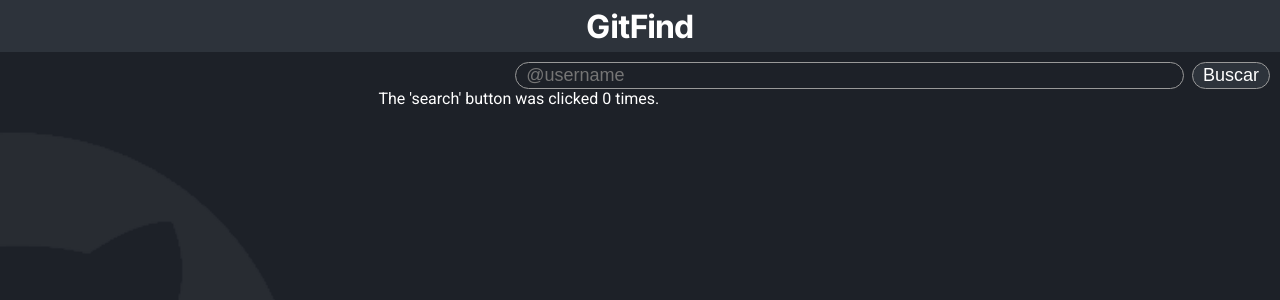
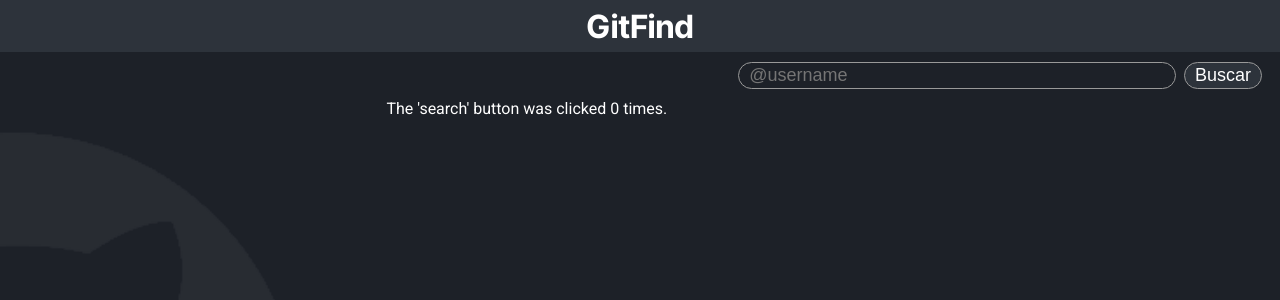
Before and after one commit to lnabesima/dio-react-gitfind, a React (Vite) app: page / in a window 1280 px wide. Shown: the top 300 px of the page. Built offline with nearby package versions, Linux system fonts and the light colour scheme.

Commit message:
refactor: adjust CSS styles for responsiveness and spacing consistency
Added padding and gap to the layout in Home page styles for better
element spacing. Removed unnecessary max-width constraints from Button
and Input components, and introduced a responsive rule for wider screens
 in Input styles.

```diff
--- a/src/components/Button/button.module.css
+++ b/src/components/Button/button.module.css
@@ -1,7 +1,6 @@
 .button {
     border: 1px solid #999999;
     border-radius: 24px;
-    max-width: 75%;
     background: #2D333B;
     font-size: 1.125rem;
     color: white;
@@ -20,9 +19,3 @@
         color: #2D333B;
     }
 }
-
-@media (max-width: 620px) {
-    input {
-        max-width: 100%;
-    }
-}
--- a/src/components/Input/input.module.css
+++ b/src/components/Input/input.module.css
@@ -2,7 +2,6 @@ input {
     border: 1px solid #999999;
     border-radius: 24px;
     width: 100%;
-    max-width: 75%;
     background: transparent;
     font-size: 1.125rem;
     color: white;
@@ -14,3 +13,9 @@ input {
         max-width: 100%;
     }
 }
+
+@media (min-width: 1000px) {
+    input {
+        max-width: 50%;
+    }
+}
--- a/src/pages/Home/home.module.css
+++ b/src/pages/Home/home.module.css
@@ -13,6 +13,8 @@
     flex-direction: column;
     width: 100%;
     margin-top: 0.625rem;
+    padding-inline: 0.5rem;
+    gap: 0.625rem;
 }
 
 .search{
```
